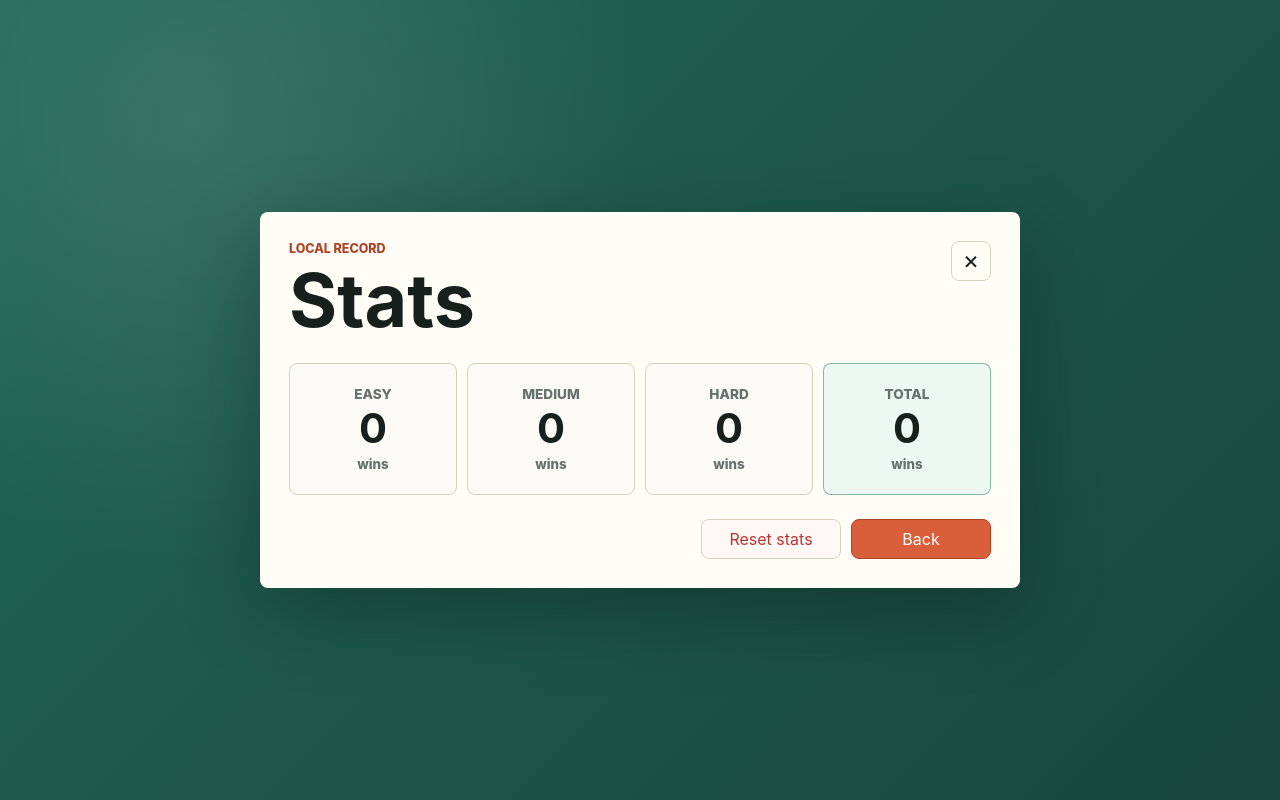
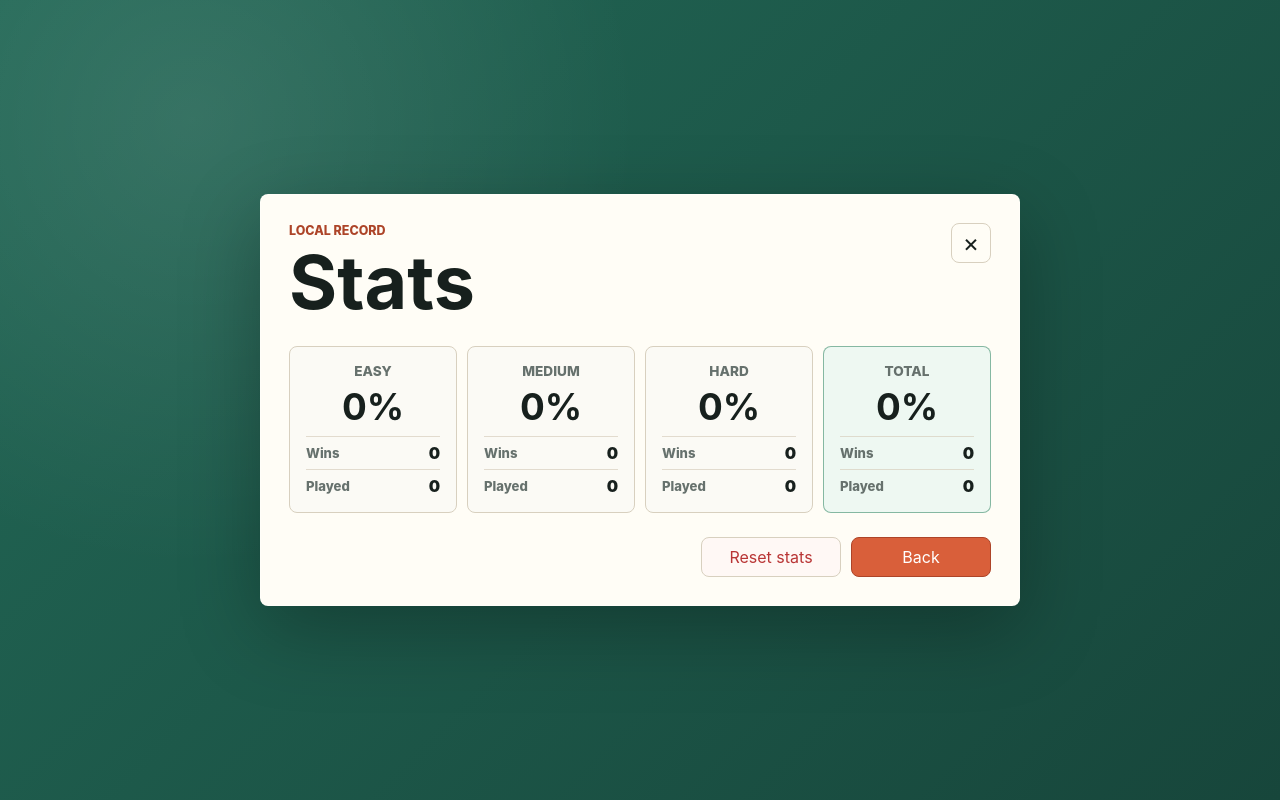
Before and after one commit to kbaley/Manipulation, a plain HTML site: page index.html in a window 1280 px wide. Both pictures are taken after a click on the button "Stats". Drawn offline with Linux system fonts and the light colour scheme.

Commit message:
Update stats

```diff
--- a/script.js
+++ b/script.js
@@ -241,7 +241,10 @@ function syncComputerDifficultyInput() {
 }
 
 function defaultStats() {
-  return Object.fromEntries(Object.keys(COMPUTER_DIFFICULTIES).map((difficulty) => [difficulty, 0]));
+  return Object.fromEntries(Object.keys(COMPUTER_DIFFICULTIES).map((difficulty) => [
+    difficulty,
+    { wins: 0, played: 0 },
+  ]));
 }
 
 function loadStats() {
@@ -249,8 +252,15 @@ function loadStats() {
   try {
     const saved = JSON.parse(localStorage.getItem(STATS_STORAGE_KEY) || "{}");
     for (const difficulty of Object.keys(stats)) {
-      const wins = saved[difficulty];
-      stats[difficulty] = Number.isInteger(wins) && wins > 0 ? wins : 0;
+      const record = saved[difficulty];
+      if (Number.isInteger(record)) {
+        stats[difficulty] = { wins: Math.max(0, record), played: Math.max(0, record) };
+        continue;
+      }
+      if (!record || typeof record !== "object") continue;
+      const wins = Number.isInteger(record.wins) && record.wins > 0 ? record.wins : 0;
+      const played = Number.isInteger(record.played) && record.played > 0 ? record.played : 0;
+      stats[difficulty] = { wins: Math.min(wins, played), played };
     }
   } catch (error) {
     console.warn("Unable to load stats.", error);
@@ -266,10 +276,13 @@ function saveStats(stats) {
   }
 }
 
-function recordUserWin(difficulty) {
+function recordGameResult(difficulty, userWon) {
   const normalizedDifficulty = normalizeComputerDifficulty(difficulty);
   const stats = loadStats();
-  stats[normalizedDifficulty] += 1;
+  stats[normalizedDifficulty].played += 1;
+  if (userWon) {
+    stats[normalizedDifficulty].wins += 1;
+  }
   saveStats(stats);
 }
 
@@ -279,7 +292,16 @@ function resetStats() {
 }
 
 function totalUserWins(stats) {
-  return Object.values(stats).reduce((total, wins) => total + wins, 0);
+  return Object.values(stats).reduce((total, record) => total + record.wins, 0);
+}
+
+function totalGamesPlayed(stats) {
+  return Object.values(stats).reduce((total, record) => total + record.played, 0);
+}
+
+function winPercentage(record) {
+  if (record.played === 0) return "0%";
+  return `${Math.round(record.wins / record.played * 100)}%`;
 }
 
 function renderStats() {
@@ -287,22 +309,45 @@ function renderStats() {
   els.statsGrid.innerHTML = "";
 
   for (const [difficulty, config] of Object.entries(COMPUTER_DIFFICULTIES)) {
+    const record = stats[difficulty];
     const stat = document.createElement("article");
     stat.className = "stat-card";
     stat.innerHTML = `
       <span>${config.label}</span>
-      <strong>${stats[difficulty]}</strong>
-      <small>${stats[difficulty] === 1 ? "win" : "wins"}</small>
+      <strong>${winPercentage(record)}</strong>
+      <dl>
+        <div>
+          <dt>Wins</dt>
+          <dd>${record.wins}</dd>
+        </div>
+        <div>
+          <dt>Played</dt>
+          <dd>${record.played}</dd>
+        </div>
+      </dl>
     `;
     els.statsGrid.append(stat);
   }
 
+  const totalRecord = {
+    wins: totalUserWins(stats),
+    played: totalGamesPlayed(stats),
+  };
   const total = document.createElement("article");
   total.className = "stat-card stat-card--total";
   total.innerHTML = `
     <span>Total</span>
-    <strong>${totalUserWins(stats)}</strong>
-    <small>${totalUserWins(stats) === 1 ? "win" : "wins"}</small>
+    <strong>${winPercentage(totalRecord)}</strong>
+    <dl>
+      <div>
+        <dt>Wins</dt>
+        <dd>${totalRecord.wins}</dd>
+      </div>
+      <div>
+        <dt>Played</dt>
+        <dd>${totalRecord.played}</dd>
+      </div>
+    </dl>
   `;
   els.statsGrid.append(total);
 }
@@ -772,9 +817,7 @@ function endTurn() {
   if (state.cardsPlayedThisTurn === 0 || !validation.ok) return;
   if (currentPlayer().hand.length === 0) {
     state.winner = currentPlayer();
-    if (!state.winner.isComputer) {
-      recordUserWin(state.computerDifficulty);
-    }
+    recordGameResult(state.computerDifficulty, !state.winner.isComputer);
     els.winnerText.textContent = winnerMessage(currentPlayer());
     els.winnerModal.classList.remove("hidden");
     render();
--- a/styles.css
+++ b/styles.css
@@ -767,9 +767,9 @@ h2 {
 
 .stat-card {
   display: grid;
-  min-height: 132px;
+  min-height: 164px;
   align-content: center;
-  gap: 6px;
+  gap: 10px;
   padding: 16px;
   border: 1px solid var(--line);
   border-radius: 8px;
@@ -785,13 +785,38 @@ h2 {
 }
 
 .stat-card strong {
-  font-size: 2.6rem;
+  font-size: 2.3rem;
   line-height: 1;
 }
 
-.stat-card small {
+.stat-card dl {
+  display: grid;
+  gap: 6px;
+  margin: 0;
+}
+
+.stat-card dl div {
+  display: flex;
+  align-items: center;
+  justify-content: space-between;
+  gap: 10px;
+  padding-top: 6px;
+  border-top: 1px solid rgba(216, 208, 191, 0.72);
+}
+
+.stat-card dt,
+.stat-card dd {
+  margin: 0;
+}
+
+.stat-card dt {
   color: var(--muted);
+  font-size: 0.82rem;
   font-weight: 800;
+}
+
+.stat-card dd {
+  font-weight: 900;
 }
 
 .stat-card--total {
```
